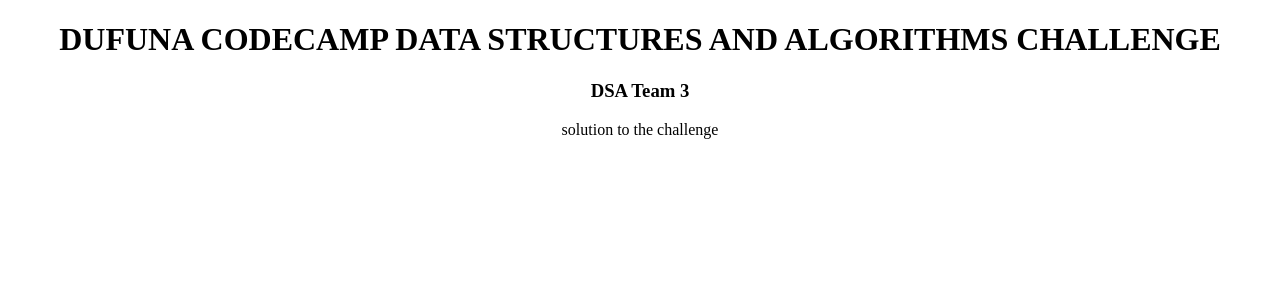
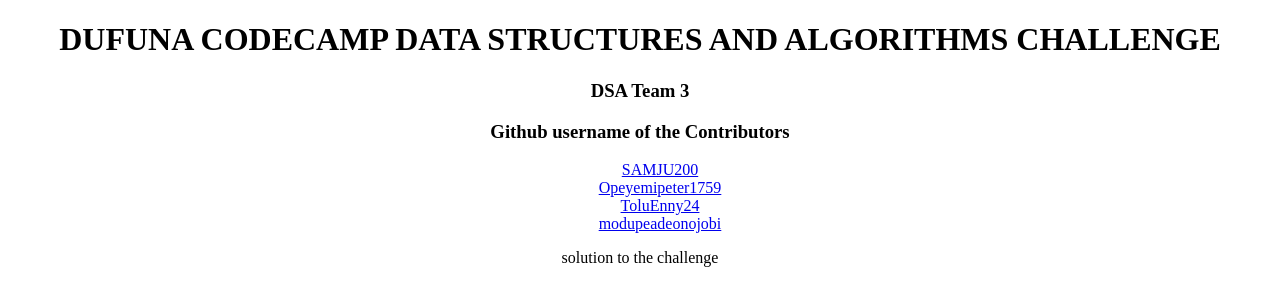
Before and after one commit to Dufuna-CodeCamp/DSA-Team3, a plain HTML site: page DSA-Challenge/index.html in a window 1280 px wide. Drawn offline with Linux system fonts and the light colour scheme.

Commit message:
add contributors

```diff
--- a/DSA-Challenge/index.html
+++ b/DSA-Challenge/index.html
@@ -10,6 +10,17 @@
     <div style="text-align: center">
       <h1>DUFUNA CODECAMP DATA STRUCTURES AND ALGORITHMS CHALLENGE</h1>
       <h3>DSA Team 3</h3>
+      <h3>Github username of the Contributors</h3>
+      <ul style="list-style: none">
+        <li><a href="https://github.com/samju200 ">SAMJU200</a></li>
+        <li>
+          <a href="https://github.com/opeyemipeter1759">Opeyemipeter1759</a>
+        </li>
+        <li><a href="https://github.com/toluEnny24">ToluEnny24</a></li>
+        <li>
+          <a href="https://github.com/modupeadeonojobi">modupeadeonojobi</a>
+        </li>
+      </ul>
       <p>solution to the challenge</p>
     </div>
   </body>
```
